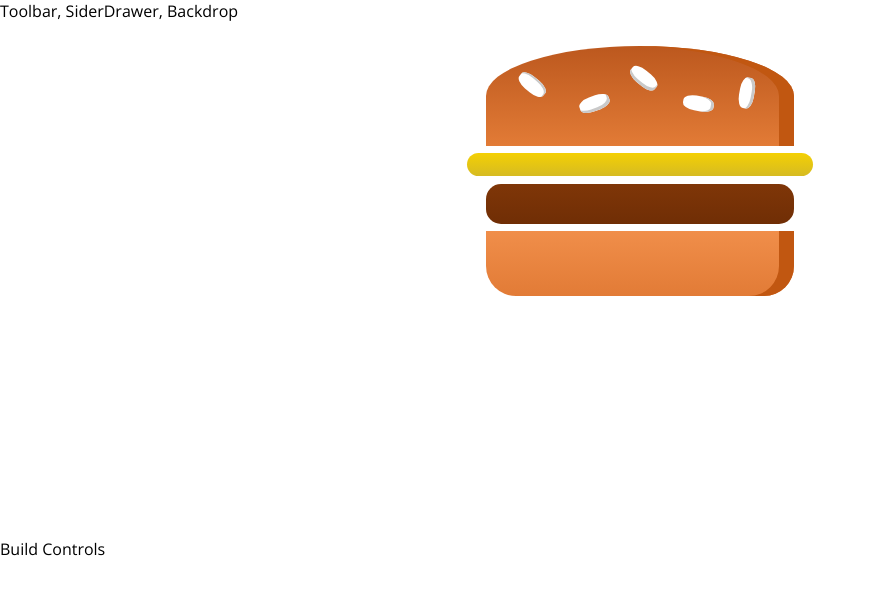
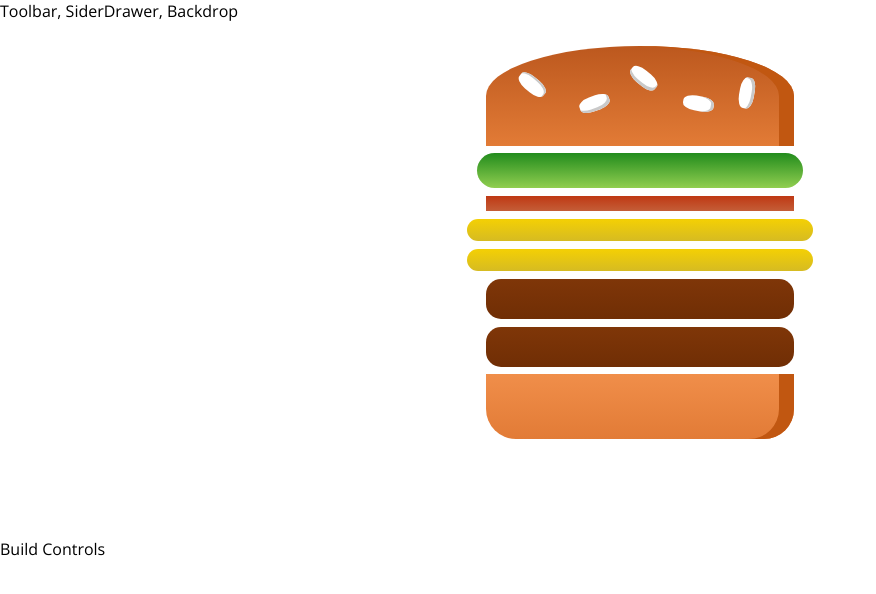
Before and after one commit to mosesmwongela/BurgerBuilder, a React app in the folder burgerbuilder/: page / in a window 1280 px wide. Shown: the top 594 px of the page, without its empty margins (0-876 px from the left). Built offline with nearby package versions, Linux system fonts and the light colour scheme.

Commit message:
Loop the ingredients

```diff
--- a/burgerbuilder/src/components/Burger/Burger.js
+++ b/burgerbuilder/src/components/Burger/Burger.js
@@ -3,11 +3,22 @@
 import BurgerIngredient from './BurgerIngredient/BurgerIngredient';
 
 const burger = (props) => {
+
+    //Object.keys() - extract the keys of a given object and makes an array
+    //map() -> executes a function on each input of the array
+
+
+    const transformedIngredients = Object.keys(props.ingredients)
+    .map(igKey => {
+        return [...Array(props.ingredients[igKey])]
+        .map((_, i) => {
+           return <BurgerIngredient key = {igKey +1} type={igKey} />
+        });
+    });
     return (
         <div className={classes.Burger}>
         <BurgerIngredient type="bread-top" />
-        <BurgerIngredient type="cheese" />
-        <BurgerIngredient type="meat" />
+       {transformedIngredients}
         <BurgerIngredient type="bread-bottom" />
         </div>
     );
--- a/burgerbuilder/src/containers/BurgerBuilder/BurgerBuilder.js
+++ b/burgerbuilder/src/containers/BurgerBuilder/BurgerBuilder.js
@@ -4,11 +4,20 @@
 
 class BurgerBuilder extends Component{
 
+    state = {
+        ingredients: {
+            salad: 1,
+            bacon: 1,
+            cheese: 2,
+            meat: 2
+        }
+    }
+
     render(){
 
         return (
             <Aux>
-                <Burger/>
+                <Burger ingredients={this.state.ingredients}/>
                 <div>Build Controls</div>
             </Aux>
         );
```
